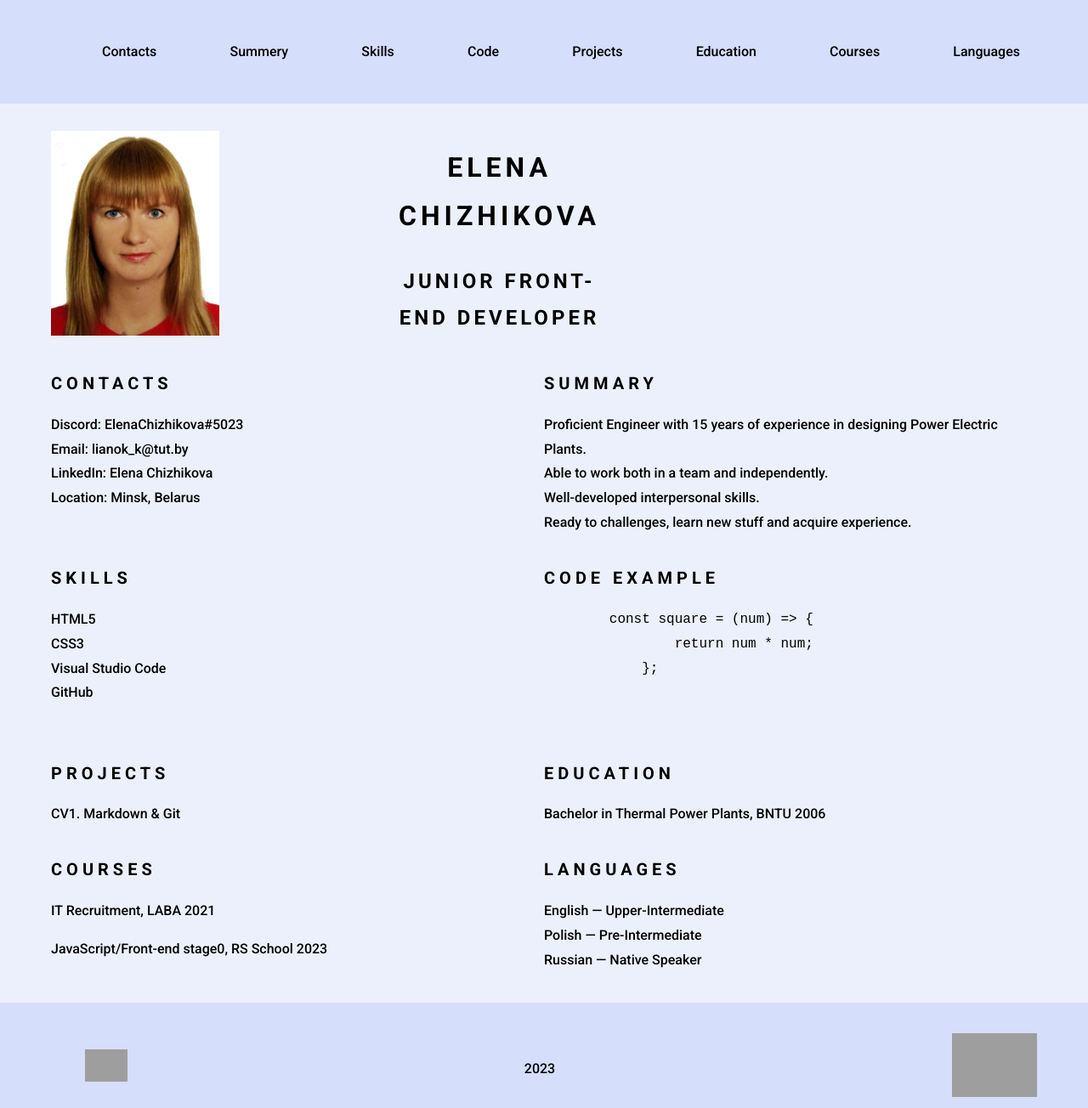
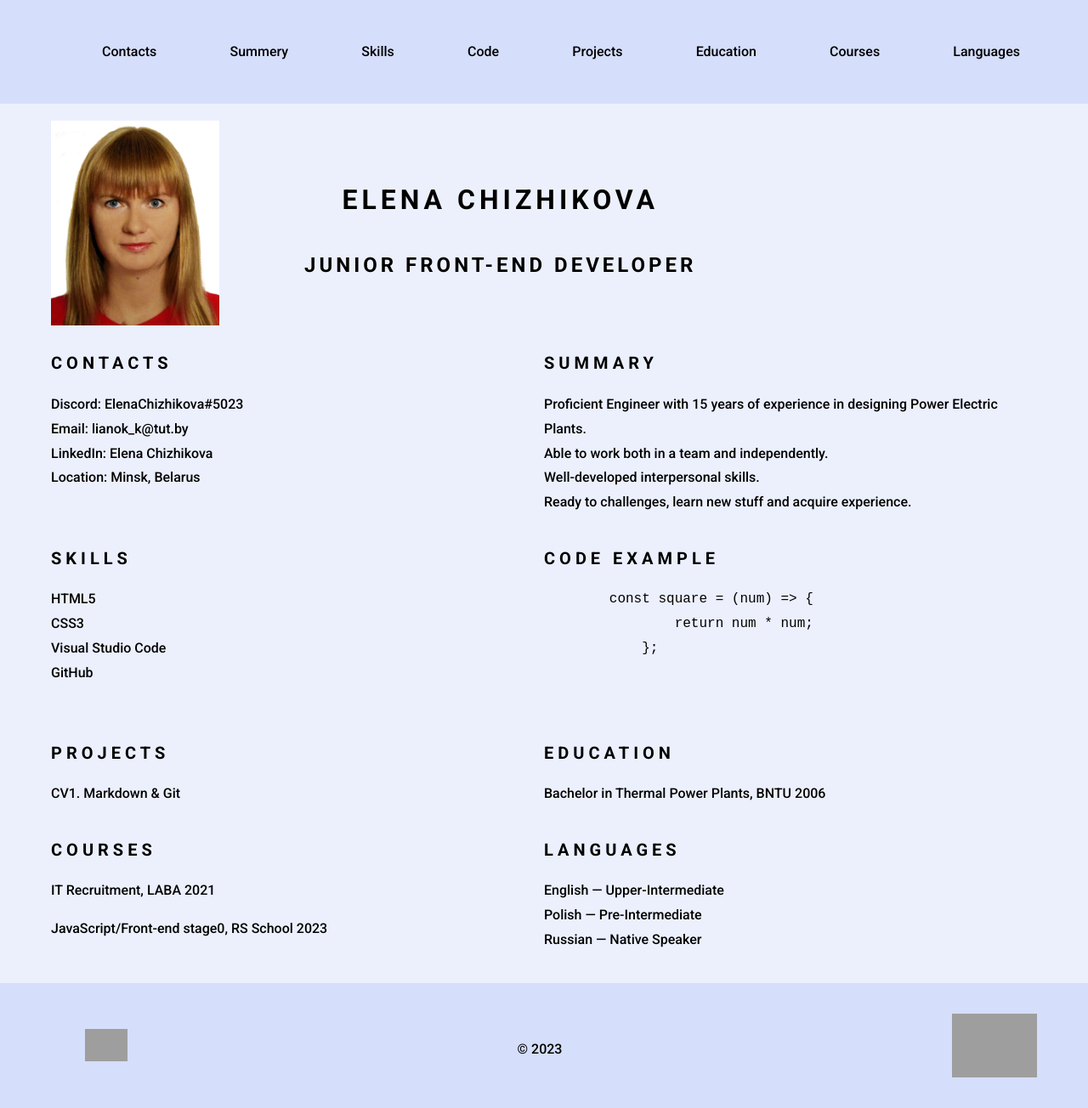
Before and after one commit to ElenaChizhikova84/rsschool-cv, a plain HTML site: page index.html in a window 1280 px wide. Shown: the top 1304 px of the page at 85% size. Drawn offline with Linux system fonts and the light colour scheme; grey boxes are pictures that could not be loaded.

Commit message:
refactor: update data

```diff
--- a/index.html
+++ b/index.html
@@ -3,7 +3,7 @@
 <head>
     <meta charset="UTF-8">
     <meta name="viewport" content="width=device-width, initial-scale=1.0">
-    <title>CV</title>
+    <title>CV Elena Chizhikova</title>
     <link rel="stylesheet" href="style.css">
     <link rel="preconnect" href="https://fonts.gstatic.com">
     <link href="https://fonts.googleapis.com/css2?family=Roboto:wght@100;300;500;700&display=swap" rel="stylesheet">
@@ -25,7 +25,6 @@
             </nav>
         </div>
     </header>
-
 <main class="main">
     <div class="container main-container">
         <section class="profile" id="profile">
@@ -37,7 +36,6 @@
                 <h2 class="position">Junior  Front-End  Developer</h2>
             </div>
         </section>
-
         <section class="section" id="contacts">
             <h2 class="section-title">Contacts</h2>
             <ul class="contacts-list">
@@ -47,7 +45,6 @@
                 <li class="contacts-item">Location: Minsk, Belarus</li>
             </ul>
         </section>
-
         <section class="section" id="summary">
             <h2 class="section-title">Summary</h2>
             <p class="section-summary">Proficient Engineer with 15 years of experience in designing Power Electric Plants.<br>
@@ -55,7 +52,6 @@
                 Well-developed interpersonal skills.<br>
                 Ready to challenges, learn new stuff and acquire experience.</p>
         </section>
-
         <section class="section" id="skills">
             <h2 class="section-title">Skills</h2>
             <ul class="skills-list">
@@ -65,7 +61,6 @@
                 <li class="skills-item">GitHub</li>
             </ul>
         </section>
-
         <section class="section" id="code">
             <h2 class="section-title">Code Example</h2>
     <pre>
@@ -75,23 +70,19 @@
         </code>
     </pre>
         </section>
-
         <section class="section" id="projects">
             <h2 class="section-title">Projects</h2>
             <a class="projects-link" href="https://ElenaChizhikova84.github.io/rsschool-cv/cv">CV1. Markdown & Git</a>
         </section>
-
         <section class="section" id="education">
             <h2 class="section-title">Education</h2>
             <p class="section-education">Bachelor in Thermal Power Plants, BNTU 2006</p>
         </section>
-
         <section class="section" id="courses">
             <h2 class="section-title">Courses</h2>
             <p class="section-courses">IT Recruitment, LABA 2021</p>
             <p class="section-courses">JavaScript/Front-end stage0, RS School 2023</p>
         </section>
-
         <section class="section" id="languages">
             <h2 class="section-title">Languages</h2>
             <ul class="languages-list">
@@ -102,8 +93,6 @@
         </section>
     </div>
 </main>
-
-
 <footer class="footer">
     <div class="container footer-container">
         <ul class="footer-list">
@@ -112,7 +101,7 @@
                     <img src="https://cdn.onlinewebfonts.com/svg/img_326384.png" alt="GitHub" width="50">
                 </a>
             </li>
-            <li class="footer-item">2023</li>
+            <li class="footer-item">&copy; 2023</li>
             <li class="footer-item">
                 <a class="footer-link" href="https://rs.school/js-stage0/">
                     <img src="https://rs.school/images/rs_school_js.svg" alt="RS School" width="100">
@@ -121,6 +110,5 @@
         </ul>
     </div>
 </footer>
-
 </body>
 </html>
--- a/style.css
+++ b/style.css
@@ -35,6 +35,8 @@ a:active {
     margin: 0;
     padding: 20px;
 }
+
+
 .section-title {
     font-size: 20px;
     font-weight: 600;
@@ -58,8 +60,13 @@ a:active {
 }
 
 .container {
-    max-width: 1200;
+    max-width: 1440;
     margin: 0 auto;
+}
+
+.main-container {
+    display: flex;
+    flex-wrap: wrap;
 }
 
 .nav-list {
@@ -76,18 +83,25 @@ a:active {
     color: #000000;
 }
 
+.section {
+    width: 50%;
+}
+
 .profile {
     display: flex;
     align-items: center;
+    padding-bottom: 25;
 }
 
 .profile-foto {
-    width: 60%;
+    width: 40%;
+    margin: 0 auto;
 }
 
 .profile-info {
-    width: 40%;
-    margin: 0 auto;
+    width: 100%;
+    margin: auto;
+    margin-left: 100px;
 }
 
 .contacts-list {
@@ -131,12 +145,8 @@ html {
     list-style: none;
 }
 
-.main-container {
-    display: flex;
-    flex-wrap: wrap;
-}
-
-
-.section {
-    width: 50%;
-}
+@media (max-width: 768px) {
+    .section {
+      width: 100%;
+    }
+  }
```
